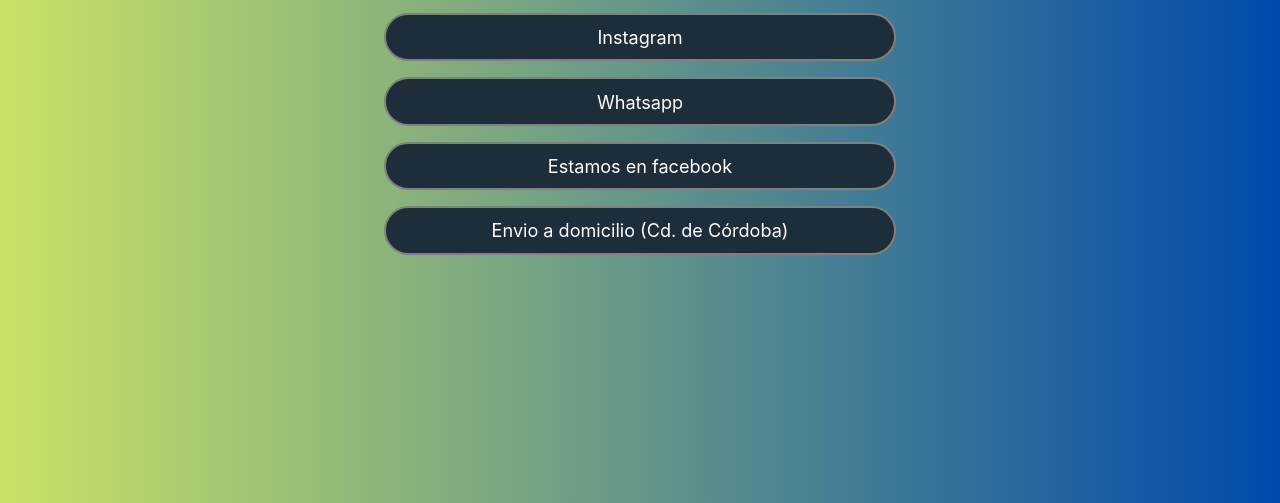
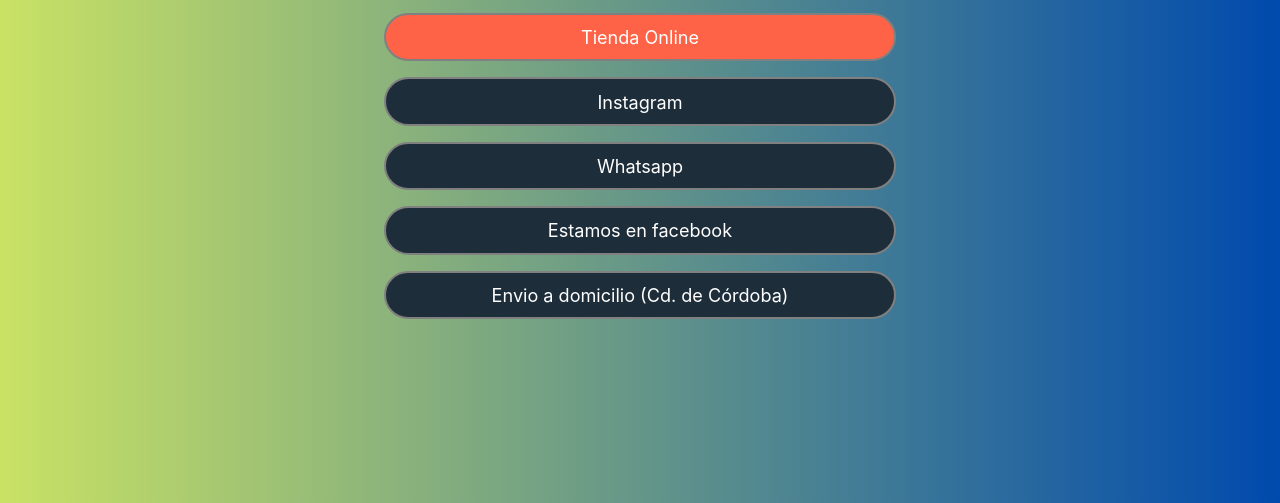
Before and after one commit to magustin28/sukkastore, a plain HTML site: page index.html in a window 1280 px wide. Shown: the part 297-800 px from the top of the page. Drawn offline with Linux system fonts and the light colour scheme.

Commit message:
v1
tiendaonline

```diff
--- a/css/main.css
+++ b/css/main.css
@@ -48,6 +48,10 @@ h2{
     border-radius: 25px;
 }
 
+.bg-tomate{
+    background: tomato
+}
+
 @media (min-width: 700px){
     body{
         width: 40%;
--- a/index.html
+++ b/index.html
@@ -24,6 +24,7 @@
     <h2>Sukka Store</h2>
     <p class="descripcion">Tienda online de accesorios 👜 ¡TRES CUOTAS SIN INTERES!</p>
     <div class="links">
+        <a class="button bg-tomate" href="https://www.sukkastore.com.ar/">Tienda Online</a>
         <a class="button" href="https://www.instagram.com/sukkastore/">Instagram</a>
         <a class="button" href="http://wa.me/543571592692">Whatsapp</a>
         <a class="button" href="https://facebook.com/sukkastore/">Estamos en facebook</a>
```
